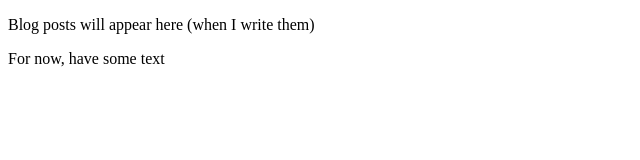
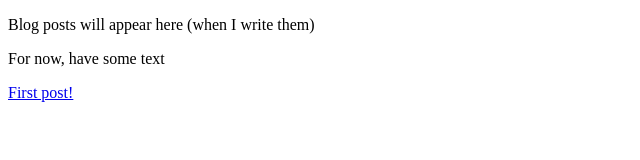
Before and after one commit to huffstler/blog, a plain HTML site: page index.html in a window 1280 px wide. Shown: the full height of the page, 0-640 px from the left. Drawn offline with Linux system fonts and the light colour scheme.

Commit message:
Update index.html

```diff
--- a/index.html
+++ b/index.html
@@ -12,6 +12,7 @@
 <body>
 	<p> Blog posts will appear here (when I write them) </p>
 	<p> For now, have some text </p>
+	<p> <a href="firstpost.md"> First post! </a> </p>
 </body>
 
 <!--<footer>
```
